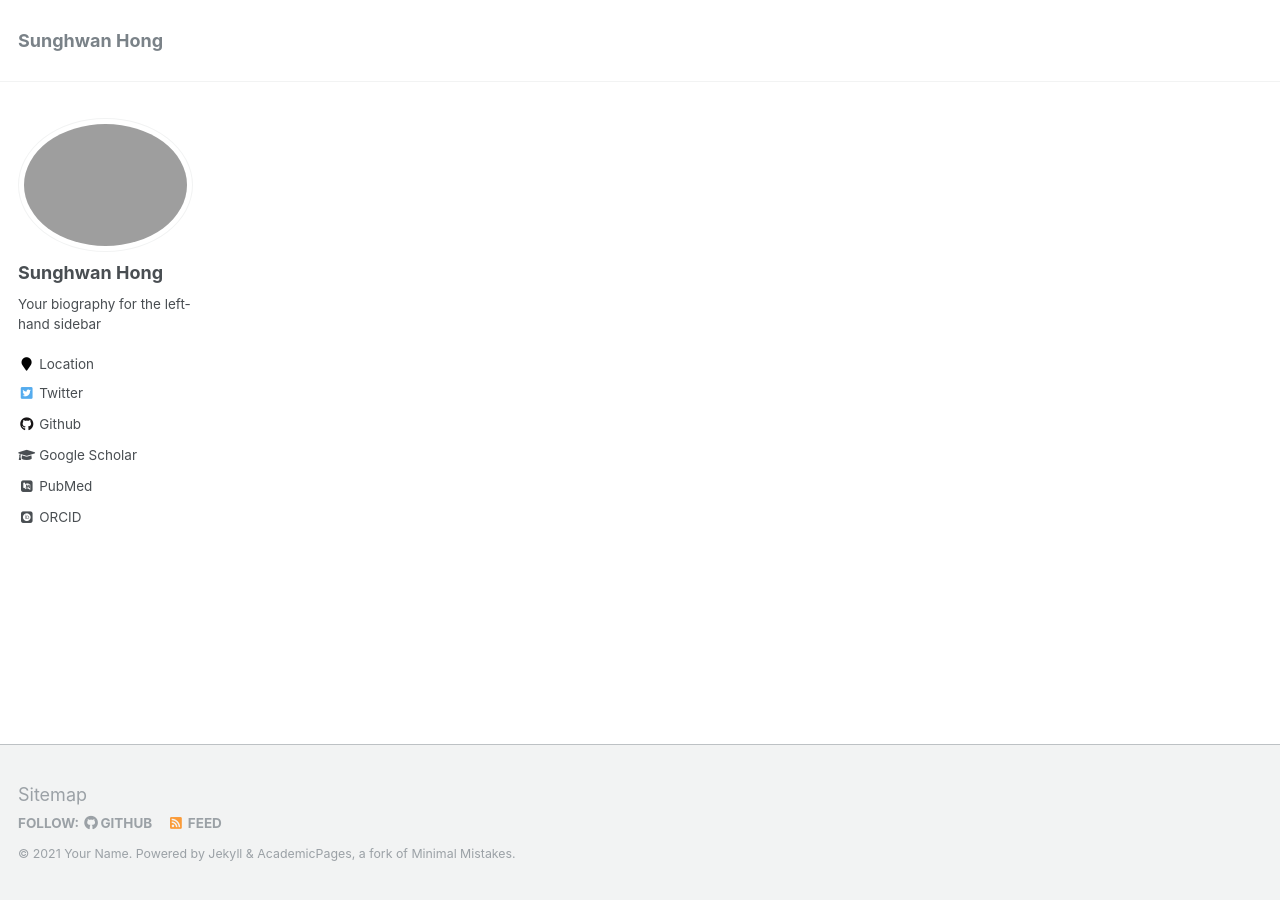
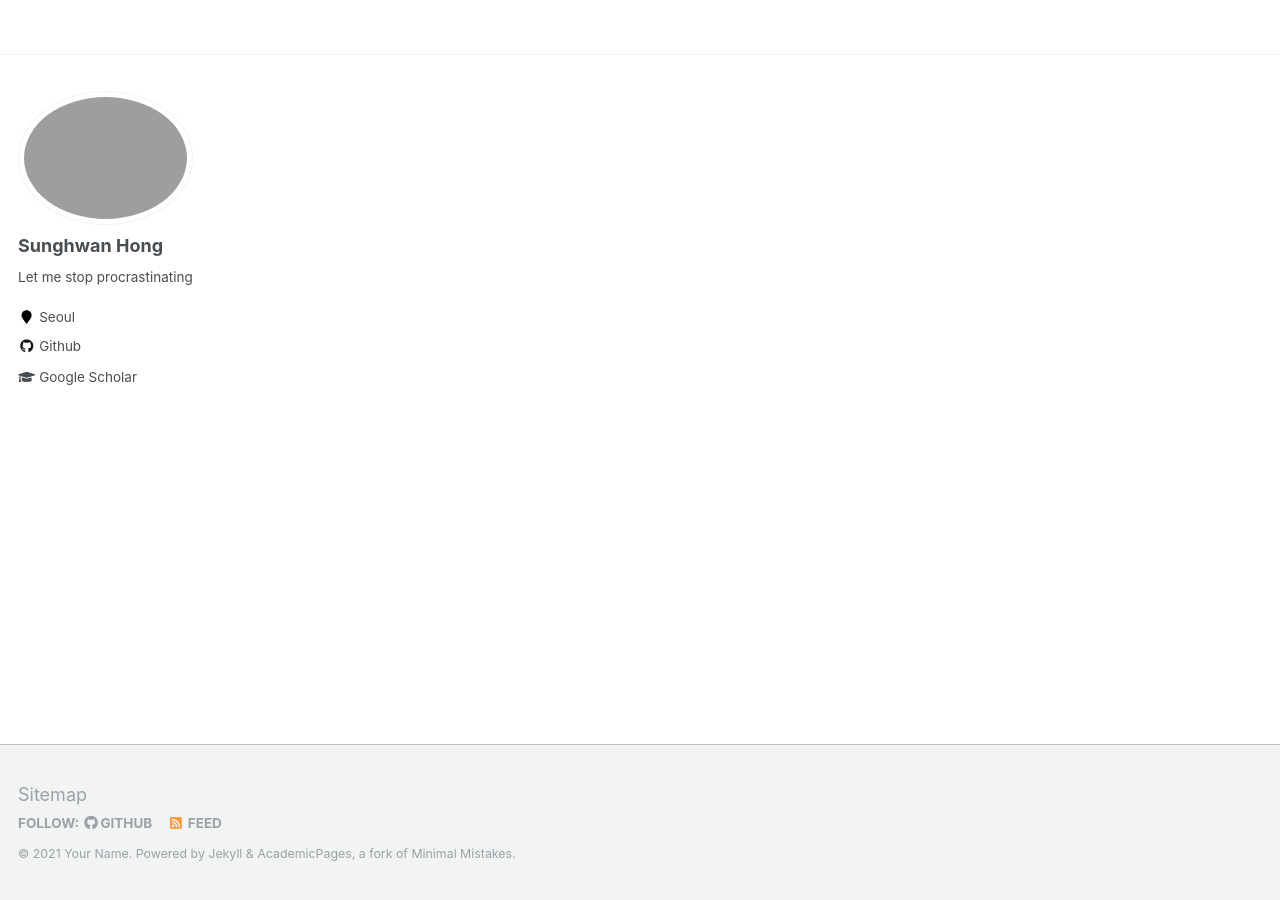
Before and after one commit to jang-1996/jang-1996.github.io, a Jekyll site: the page built from _pages/about.md, in a window 1280 px wide. Built offline with Jekyll 4.4.1, drawn with Linux system fonts in a browser that asks for light colours; some web fonts are replaced.

Commit message:
edit profile

```diff
--- a/_config.yml
+++ b/_config.yml
@@ -7,13 +7,13 @@
 
 # Site Settings
 locale                   : "en-US"
-title                    : "Sunghwan Hong"
+title                    : ""
 title_separator          : "-"
 name                     : &name "Your Name"
 description              : &description "personal description"
-url                      : https://academicpages.github.io # the base hostname & protocol for your site e.g. "https://mmistakes.github.io"
+url                      : https://sunghwanhong.github.io # the base hostname & protocol for your site e.g. "https://mmistakes.github.io"
 baseurl                  : "" # the subpath of your site, e.g. "/blog"
-repository               : "academicpages/academicpages.github.io"
+repository               : "sunghwanhong.github.io"
 teaser                   :  # filename of teaser fallback teaser image placed in /images/, .e.g. "500x300.png"
 breadcrumbs              : false # true, false (default)
 words_per_minute         : 160
@@ -32,7 +32,7 @@
     colorscheme          : # "light" (default), "dark"
 staticman:
   allowedFields          : ['name', 'email', 'url', 'message']
-  branch                 : "gh-pages" # "master", "gh-pages"
+  branch                 : "master" # "master", "gh-pages"
   commitMessage          : "New comment."
   filename               : comment-{@timestamp}
   format                 : "yml"
@@ -82,11 +82,11 @@
 author:
   name             : "Sunghwan Hong"
   avatar           : "profile.png"
-  bio              : "Your biography for the left-hand sidebar"
-  location         : "Location"
+  bio              : "Let me stop procrastinating"
+  location         : "Seoul"
   employer         :
-  pubmed           : "https://www.ncbi.nlm.nih.gov/pubmed/?term=john+snow"
-  googlescholar    : "http://yourfullgooglescholarurl.com"
+  pubmed           :
+  googlescholar    : "https://scholar.google.com/citations?hl=ko&user=lBXhOmoAAAAJ"
   email            :
   researchgate     :  # example: "https://www.researchgate.net/profile/yourprofile"
   uri              :
@@ -96,20 +96,20 @@
   flickr           :
   facebook         :
   foursquare       :
-  github           : "academicpages"
+  github           : "https://github.com/SunghwanHong"
   google_plus      :
   keybase          :
   instagram        :
   impactstory      : #"https://profiles.impactstory.org/u/xxxx-xxxx-xxxx-xxxx"
   lastfm           :
   linkedin         :
-  orcid            : "http://orcid.org/yourorcidurl"
+  orcid            :
   pinterest        :
   soundcloud       :
   stackoverflow    : # http://stackoverflow.com/users/123456/username
   steam            :
   tumblr           :
-  twitter          : "replacethistwitterhandle"
+  twitter          :
   vine             :
   weibo            :
   xing             :
```
